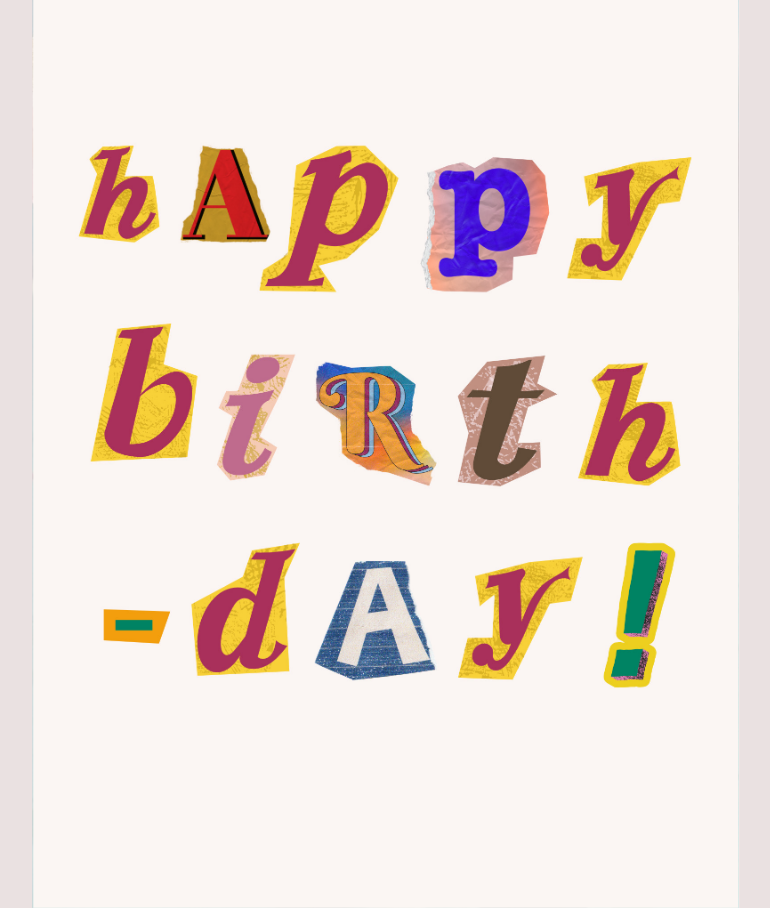
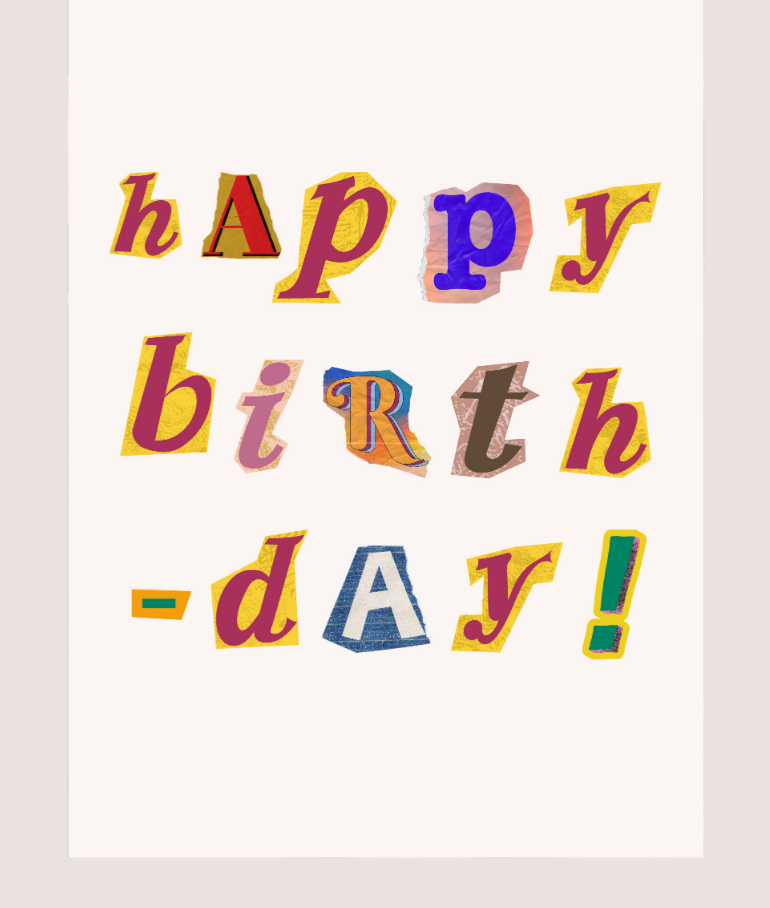
Before and after one commit to nelublupelmeni/bday-card, a plain HTML site: page index.html in a window 1280 px wide. Shown: the whole page, without its empty margins (254-1024 px from the left). After the commit the page ends 858 px from the top, so only its background shows below. Drawn offline with Linux system fonts and the light colour scheme.

Commit message:
index.html

```diff
--- a/index.html
+++ b/index.html
@@ -9,10 +9,10 @@
         <div class="container">
             <div class="card">
                 <div class="front">
-                    <img src="b.jpg" height="1000px">
+                    <img src="b.jpg" height="900px">
                 </div>
                 <div class="back">
-                    <img src="t1.jpg" height="1000px">
+                    <img src="t1.jpg" height="900px">
                 </div>
             </div>
         </div>
```
